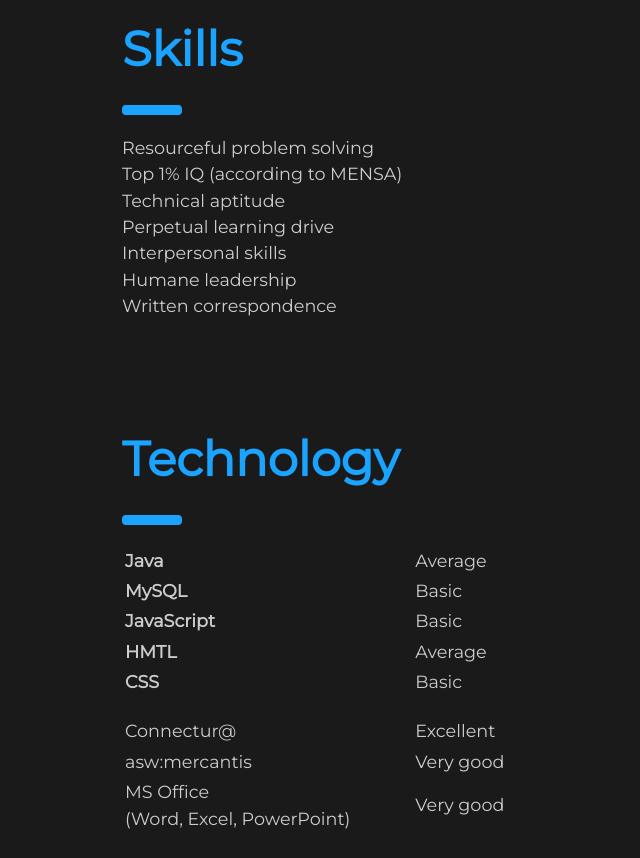
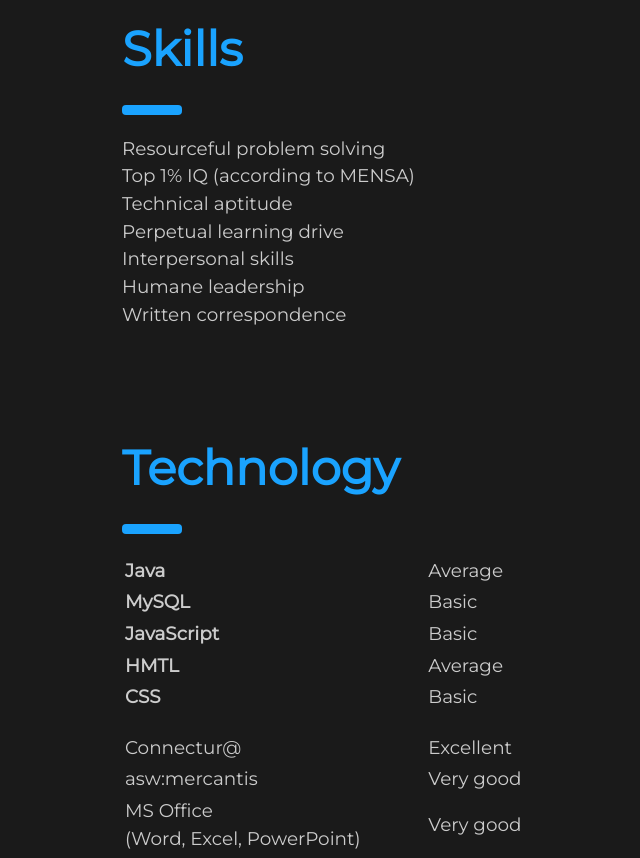
Before and after one commit to iiLazar/myPersonalWebsite, a plain HTML site: page index.html in a window 1280 px wide. Shown: the part 4158-5016 px from the top of the page, without its empty margins (234-874 px from the left). Drawn offline with nearby package versions, Linux system fonts and the light colour scheme; a script that the page names is missing.

Commit message:
2020 07 04 Minor changes

```diff
--- a/lazar-style.css
+++ b/lazar-style.css
@@ -176,7 +176,7 @@ footer {
 
 /* Contact Personal Skills Technology*/
 .largify {
-    font-size: 1.1em;
+    font-size: 1.15em;
 }
 
 
```
